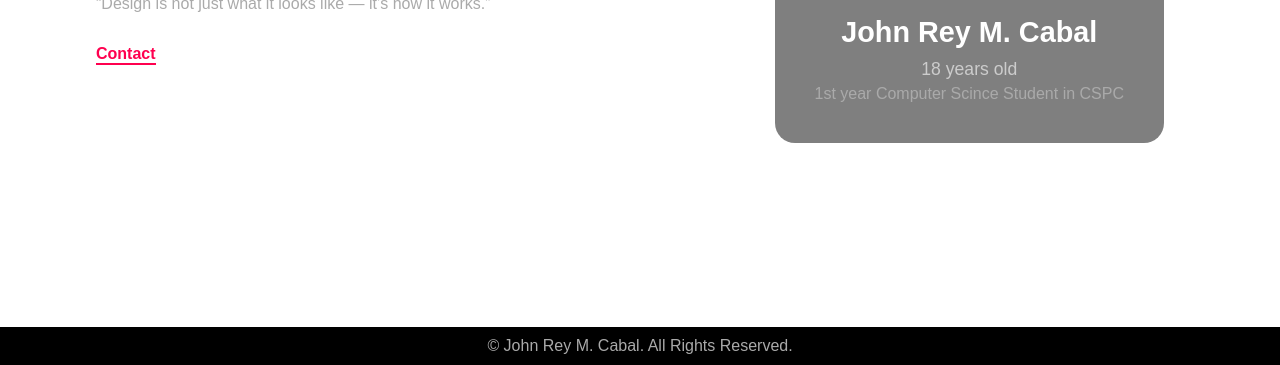
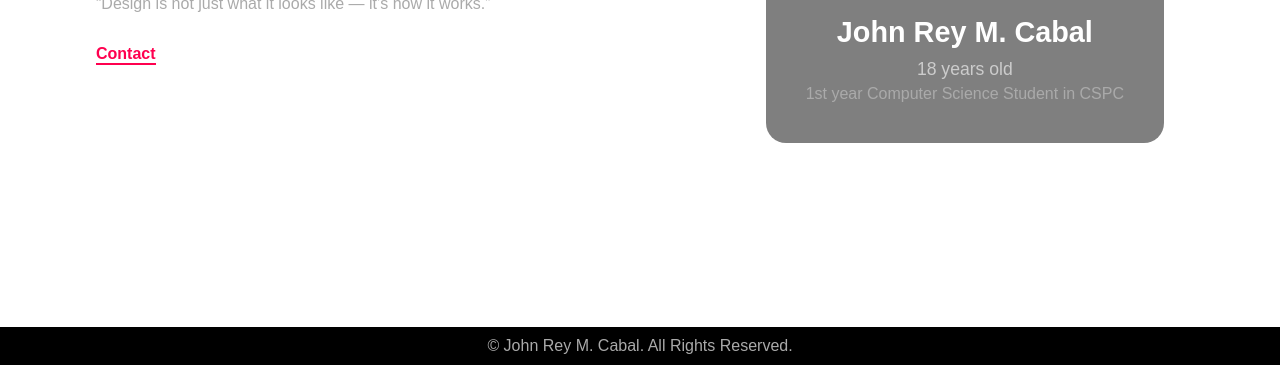
Before and after one commit to johcabal-design/My-portfolio, a plain HTML site: page index.html in a window 1280 px wide. Shown: the part 435-800 px from the top of the page. Drawn offline with Linux system fonts and the light colour scheme.

Commit message:
Fix HTML formatting and correct typos

```diff
--- a/index.html
+++ b/index.html
@@ -30,7 +30,7 @@
     <img src="css/images/John.jpg" alt="John Rey M. Cabal" class="profile-pic">
     <h1 class="profile-name">John Rey M. Cabal</h1>
     <p class="profile-info">18 years old </p>
-    <p class="profile-stats">1st year Computer Scince Student in CSPC</p>
+    <p class="profile-stats">1st year Computer Science Student in CSPC</p>
   </div>
 </section>
   </main>
```
